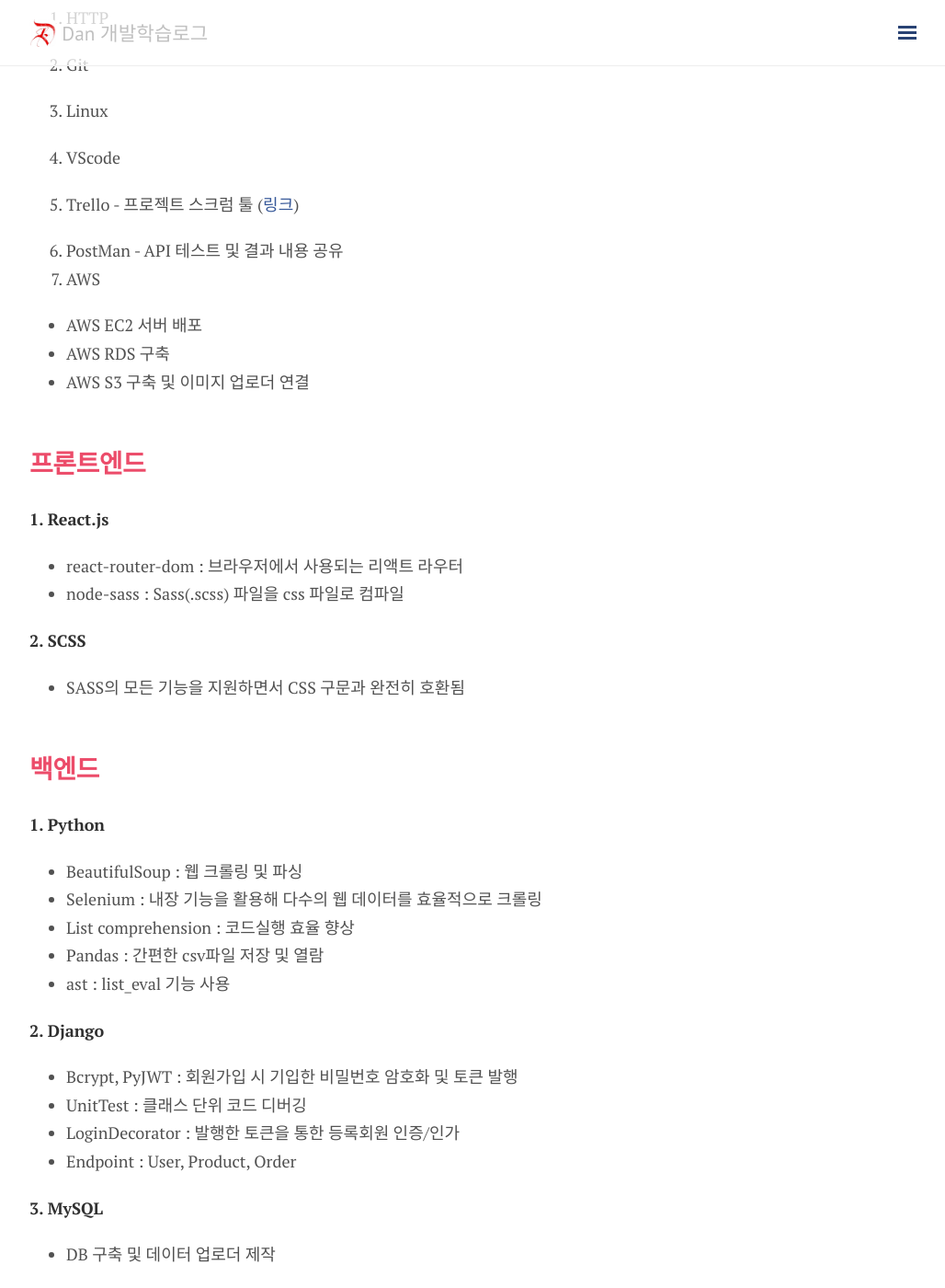
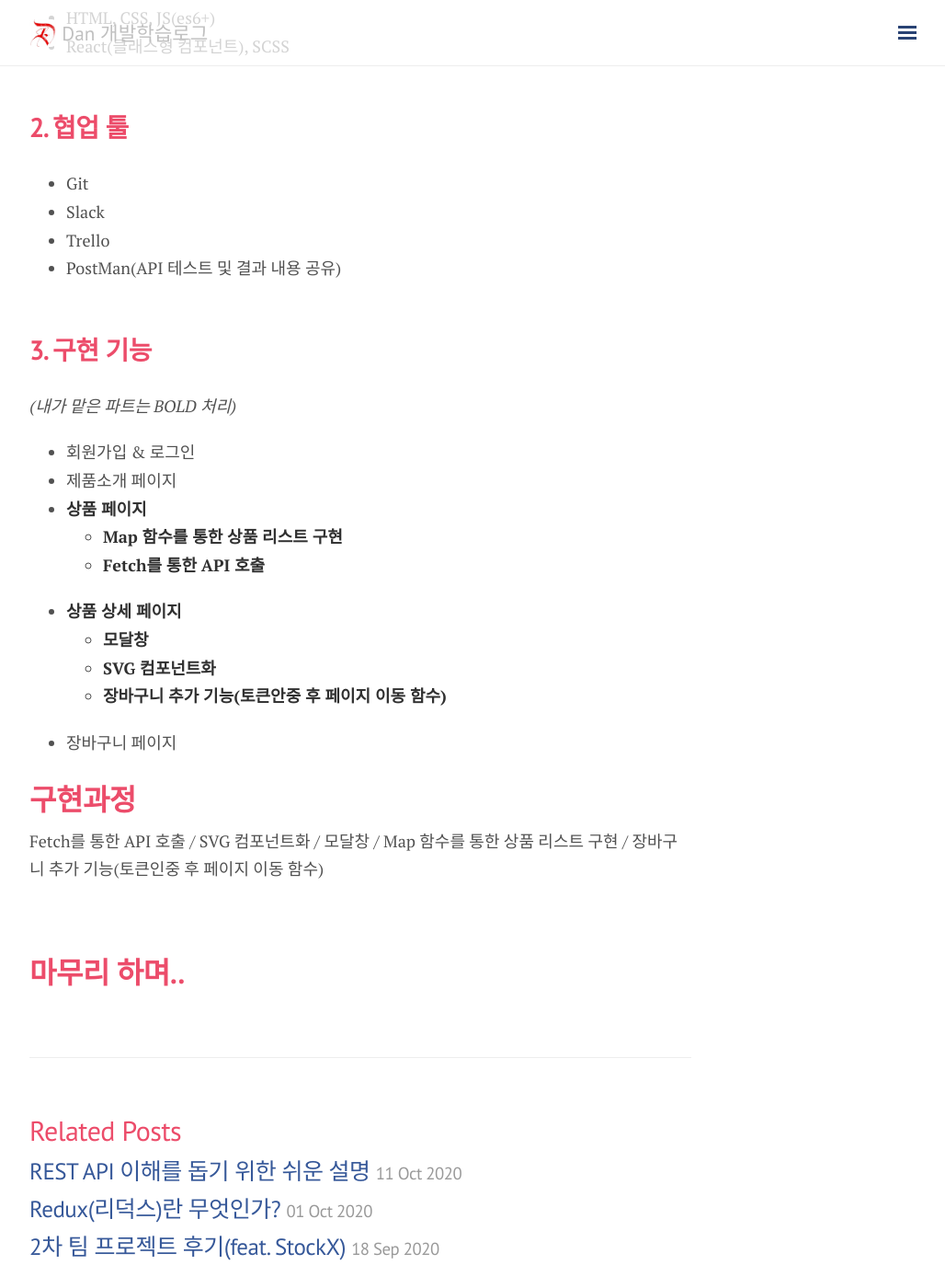
Before and after one commit to aleatorik/aleatorik.github.io, a Jekyll site: the page built from _posts/2020-08-31-review-first-team-project.md, in a window 1280 px wide and 1400 px high, scrolled down 2196 px. Shown: the whole window at 92% size, without its empty margins (248-1276 px from the left). Built offline with Jekyll 4.4.1, drawn with Linux system fonts in a browser that asks for light colours; nearby versions of some CDN libraries; comment, search, counter and statistics services are not loaded; some of the changed text lies outside the part shown.

Commit message:
add: Descriptions of pages and features that I developed

```diff
--- a/_posts/2020-08-31-review-first-team-project.md
+++ b/_posts/2020-08-31-review-first-team-project.md
@@ -51,86 +51,38 @@
 
 <br>
 
-# 사용 기술
+# 구현 페이지 및 기능
 
-## 공통
+## 1. 기술 스택
 
-1. HTTP
+- HTML, CSS, JS(es6+)
+- React(클래스형 컴포넌트), SCSS
 
-2. Git
+## 2. 협업 툴
 
-3. Linux
+- Git
+- Slack
+- Trello
+- PostMan(API 테스트 및 결과 내용 공유)
 
-4. VScode
+## 3. 구현 기능
 
-5. Trello - 프로젝트 스크럼 툴 ([링크](https://trello.com/b/7GVBeJ4W/wespace))
+_(내가 맡은 파트는 BOLD 처리)_
 
-6. PostMan - API 테스트 및 결과 내용 공유
-7. AWS
-
-- AWS EC2 서버 배포
-- AWS RDS 구축
-- AWS S3 구축 및 이미지 업로더 연결
-
-## 프론트엔드
-
-**1. React.js**
-
-- react-router-dom : 브라우저에서 사용되는 리액트 라우터
-- node-sass : Sass(.scss) 파일을 css 파일로 컴파일
-
-**2. SCSS**
-
-- SASS의 모든 기능을 지원하면서 CSS 구문과 완전히 호환됨
-
-## 백엔드
-
-**1. Python**
-
-- BeautifulSoup : 웹 크롤링 및 파싱
-- Selenium : 내장 기능을 활용해 다수의 웹 데이터를 효율적으로 크롤링
-- List comprehension : 코드실행 효율 향상
-- Pandas : 간편한 csv파일 저장 및 열람
-- ast : list_eval 기능 사용
-
-**2. Django**
-
-- Bcrypt, PyJWT : 회원가입 시 기입한 비밀번호 암호화 및 토큰 발행
-- UnitTest : 클래스 단위 코드 디버깅
-- LoginDecorator : 발행한 토큰을 통한 등록회원 인증/인가
-- Endpoint : User, Product, Order
-
-**3. MySQL**
-
-- DB 구축 및 데이터 업로더 제작
-
-<br>
-
-# 주요기능
-
-> 직접 구현한 기능은 ✅, 팀원이 구현한 기능은 ✔️로 표시
-
-1. ✔️ 회원가입 & 로그인
-2. ✔️ 제품소개 페이지
-3. ✅ 상품 페이지
-
-   - Map 함수를 통한 상품 리스트 구현
-   - Fetch를 통한 API 호출
-   - 동적 라우팅
-
-4. ✅ 상품 상세 페이지
-
-   - 모달창
-   - SVG 컴포넌트화
-   - 장바구니 추가 기능(토큰안중 후 페이지 이동 함수)
-
-5. ✔️ 장바구니 페이지
-
-<br>
+- 회원가입 & 로그인
+- 제품소개 페이지
+- **상품 페이지**
+  - **Map 함수를 통한 상품 리스트 구현**
+  - **Fetch를 통한 API 호출**
+- **상품 상세 페이지**
+  - **모달창**
+  - **SVG 컴포넌트화**
+  - **장바구니 추가 기능(토큰안중 후 페이지 이동 함수)**
+- 장바구니 페이지
 
 # 구현과정
 
-Fetch를 통한 API 호출 / 동적 라우팅 / SVG 컴포넌트화 / 모달창 / Map 함수를 통한 상품 리스트 구현 / 장바구니 추가 기능(토큰인중 후 페이지 이동 함수)
+Fetch를 통한 API 호출 / SVG 컴포넌트화 / 모달창 / Map 함수를 통한 상품 리스트 구현 / 장바구니 추가 기능(토큰인중 후 페이지 이동 함수)
 
 <br>
 
```
